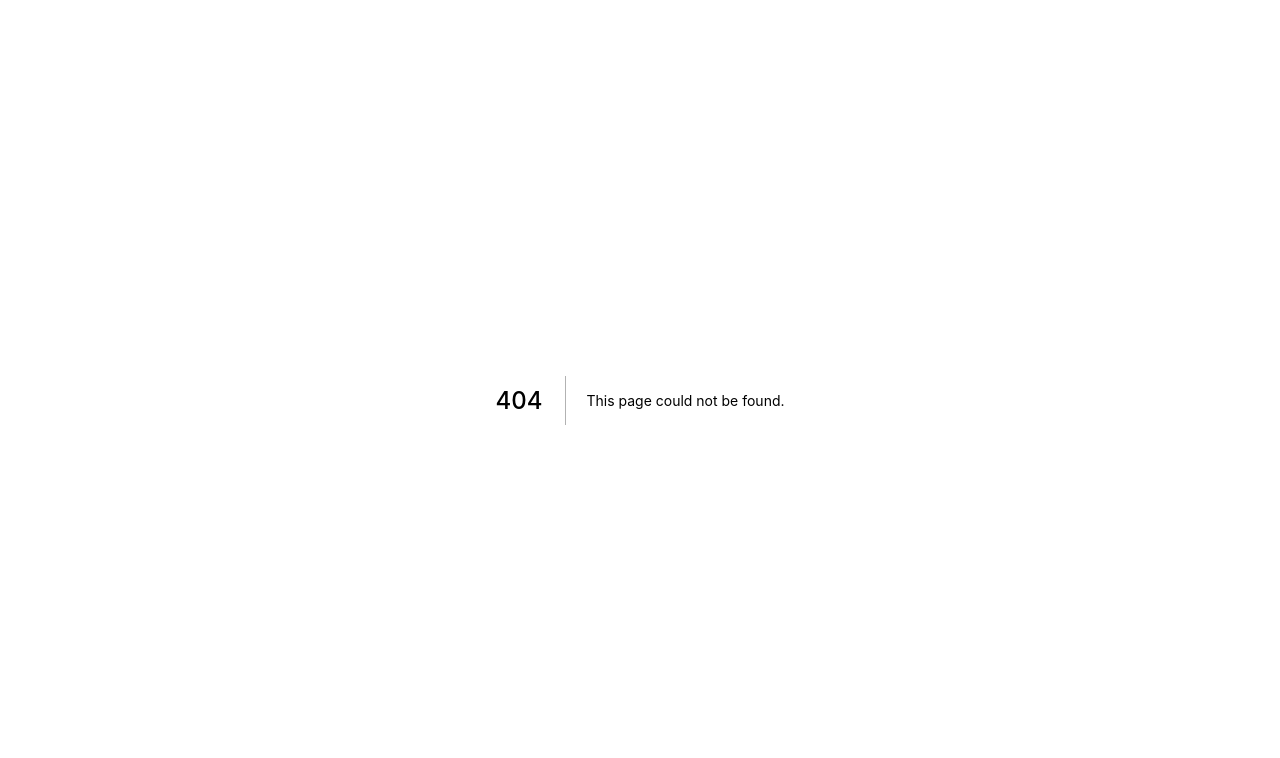
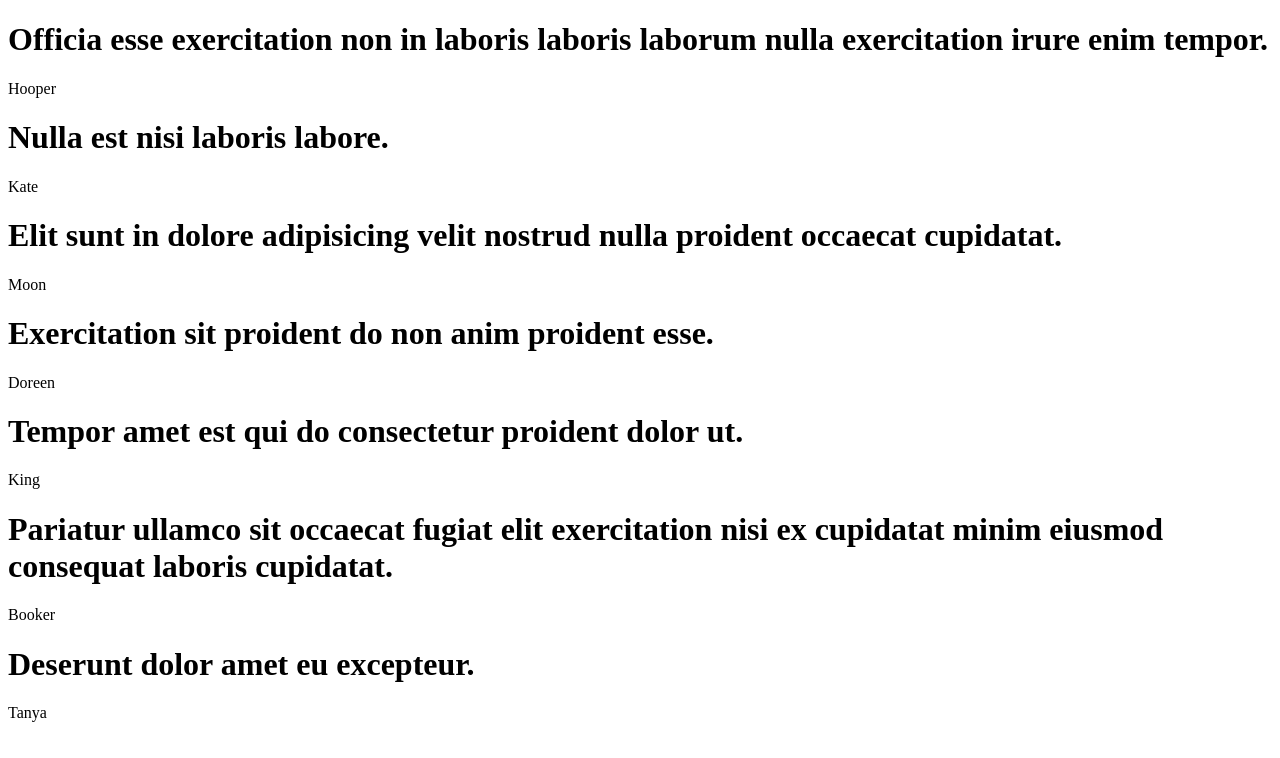
Before and after one commit to mrememisaac/server-side-react-intro, a Next.js app in the folder app/: page /posts in a window 1280 px wide. Before the commit this address had no page. Shown: the top 758 px of the page. Built offline with nearby package versions, Linux system fonts and the light colour scheme; data requests are answered from the project's data file.

Commit message:
rename index posts

```diff
--- /dev/null
+++ b/app/pages/posts.js
@@ -0,0 +1,39 @@
+import React from 'react';
+import axios from 'axios';
+import DigitalClock from '../src/DigitalClock/DigitalClock'
+
+class Posts extends React.Component {
+
+    static async getInitialProps() {
+        let promise = await axios.get("http://localhost:4000/posts")
+        .then(response => {
+            return {
+                hasErrored: false,
+                posts: response.data
+            }
+        }).catch(error => {
+            return {
+                hasErrored: true,
+                message: error.message
+            }
+        });
+        return promise;
+    }
+
+    constructor(props){
+        super(props);
+        this.state = {
+            hasErrored: props.hasErrored,
+            message: props.message,
+            posts: props.posts
+        }
+    }
+
+    render() {
+
+        return ( <div>
+            {this.state.posts.map((post) => <div key={`d${post.id}`}><h1 key={post.id}>{post.title}</h1><p key={post.author}>{post.author}</p></div>)}
+        </div>)
+    }
+}
+export default Posts;
```
Also changed, not shown: app/pages/index.js (deleted, +0 -23 lines).
